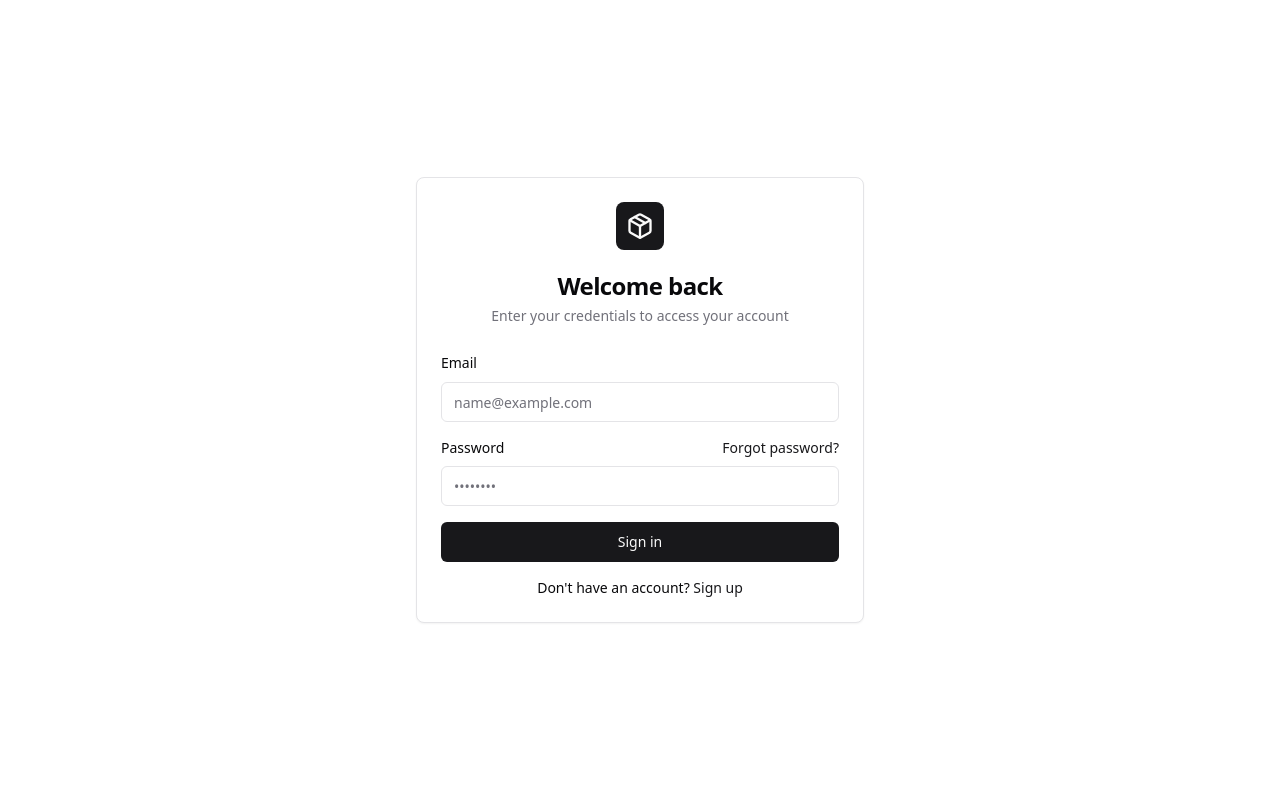
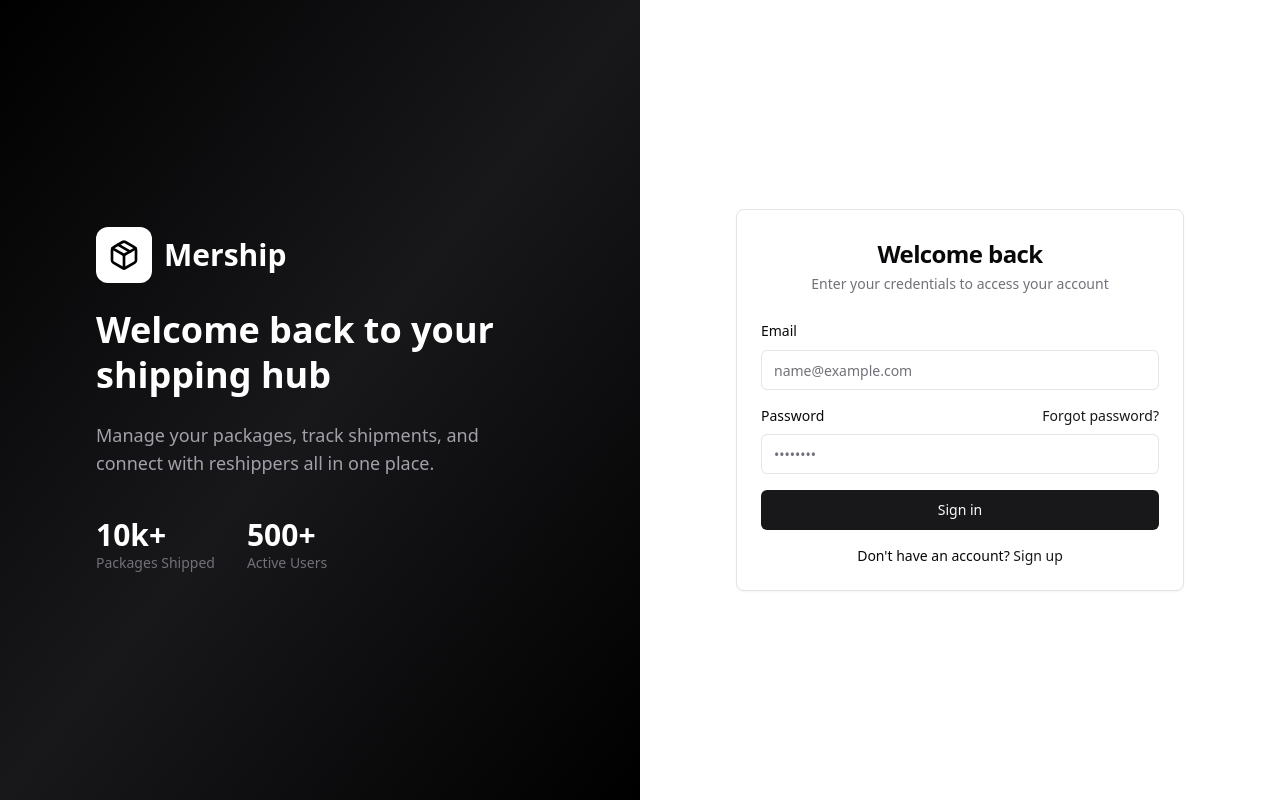
Before and after one commit to Xezoz/mership, a Next.js app: page /login in a window 1280 px wide. Built offline with nearby package versions, Linux system fonts and the light colour scheme; no server answers.

Commit message:
Design: Add white and black split-screen layout to login and signup pages

```diff
--- a/src/app/(auth)/login/page.tsx
+++ b/src/app/(auth)/login/page.tsx
@@ -61,10 +61,41 @@ export default function LoginPage() {
     }
 
     return (
-        <div className="flex min-h-screen items-center justify-center bg-background p-4">
-            <Card className="w-full max-w-md">
+        <div className="flex min-h-screen">
+            {/* Left side - Image */}
+            <div className="hidden lg:flex lg:w-1/2 bg-black p-12 items-center justify-center relative overflow-hidden">
+                <div className="absolute inset-0 bg-gradient-to-br from-black via-zinc-900 to-black" />
+                <div className="relative z-10 text-white space-y-6 max-w-md">
+                    <div className="flex items-center gap-3">
+                        <div className="flex h-14 w-14 items-center justify-center rounded-xl bg-white">
+                            <Package className="h-8 w-8 text-black" />
+                        </div>
+                        <h1 className="text-3xl font-bold">Mership</h1>
+                    </div>
+                    <h2 className="text-4xl font-bold leading-tight">
+                        Welcome back to your shipping hub
+                    </h2>
+                    <p className="text-lg text-zinc-400">
+                        Manage your packages, track shipments, and connect with reshippers all in one place.
+                    </p>
+                    <div className="flex gap-8 pt-4">
+                        <div>
+                            <div className="text-3xl font-bold">10k+</div>
+                            <div className="text-sm text-zinc-500">Packages Shipped</div>
+                        </div>
+                        <div>
+                            <div className="text-3xl font-bold">500+</div>
+                            <div className="text-sm text-zinc-500">Active Users</div>
+                        </div>
+                    </div>
+                </div>
+            </div>
+
+            {/* Right side - Login Form */}
+            <div className="flex-1 flex items-center justify-center bg-background p-4">
+                <Card className="w-full max-w-md border-0 shadow-none lg:border lg:shadow-sm">
                     <CardHeader className="space-y-1 text-center">
-                    <div className="flex justify-center mb-4">
+                        <div className="flex justify-center mb-4 lg:hidden">
                             <div className="flex h-12 w-12 items-center justify-center rounded-lg bg-primary">
                                 <Package className="h-7 w-7 text-primary-foreground" />
                             </div>
@@ -132,5 +163,6 @@ export default function LoginPage() {
                     </CardContent>
                 </Card>
             </div>
+        </div>
     )
 }
--- a/src/app/(auth)/signup/page.tsx
+++ b/src/app/(auth)/signup/page.tsx
@@ -93,10 +93,41 @@ export default function SignupPage() {
     }
 
     return (
-        <div className="flex min-h-screen items-center justify-center bg-background p-4">
-            <Card className="w-full max-w-md">
+        <div className="flex min-h-screen">
+            {/* Left side - Image */}
+            <div className="hidden lg:flex lg:w-1/2 bg-black p-12 items-center justify-center relative overflow-hidden">
+                <div className="absolute inset-0 bg-gradient-to-br from-black via-zinc-900 to-black" />
+                <div className="relative z-10 text-white space-y-6 max-w-md">
+                    <div className="flex items-center gap-3">
+                        <div className="flex h-14 w-14 items-center justify-center rounded-xl bg-white">
+                            <Package className="h-8 w-8 text-black" />
+                        </div>
+                        <h1 className="text-3xl font-bold">Mership</h1>
+                    </div>
+                    <h2 className="text-4xl font-bold leading-tight">
+                        Start your shipping journey today
+                    </h2>
+                    <p className="text-lg text-zinc-400">
+                        Join thousands of users managing packages and connecting with reshippers worldwide.
+                    </p>
+                    <div className="flex gap-8 pt-4">
+                        <div>
+                            <div className="text-3xl font-bold">10k+</div>
+                            <div className="text-sm text-zinc-500">Packages Shipped</div>
+                        </div>
+                        <div>
+                            <div className="text-3xl font-bold">500+</div>
+                            <div className="text-sm text-zinc-500">Active Users</div>
+                        </div>
+                    </div>
+                </div>
+            </div>
+
+            {/* Right side - Signup Form */}
+            <div className="flex-1 flex items-center justify-center bg-background p-4">
+                <Card className="w-full max-w-md border-0 shadow-none lg:border lg:shadow-sm">
                     <CardHeader className="space-y-1 text-center">
-                    <div className="flex justify-center mb-4">
+                        <div className="flex justify-center mb-4 lg:hidden">
                             <div className="flex h-12 w-12 items-center justify-center rounded-lg bg-primary">
                                 <Package className="h-7 w-7 text-primary-foreground" />
                             </div>
@@ -170,5 +201,6 @@ export default function SignupPage() {
                     </CardContent>
                 </Card>
             </div>
+        </div>
     )
 }
```
Lines whose indentation alone changed are shown as unchanged.
